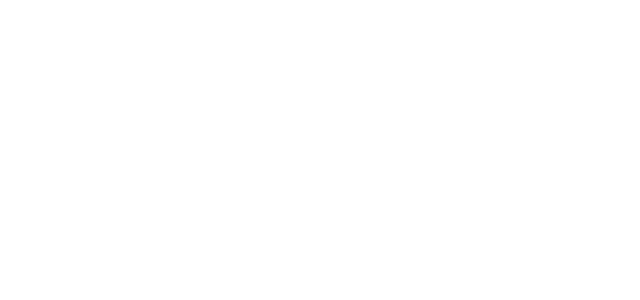
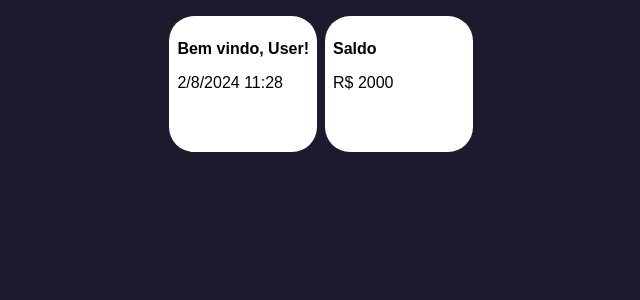
Before and after one commit to alanrochagomes/dio-bank-frontend, a React (Create React App) app: page /conta/1 in a window 1280 px wide. Before the commit this address had no page. Shown: the top 300 px of the page, without its empty margins (319-959 px from the left). Built offline with nearby package versions, Linux system fonts and the light colour scheme.

Commit message:
implementando id para rota

```diff
--- a/src/App.tsx
+++ b/src/App.tsx
@@ -4,6 +4,7 @@
 import Login from "./pages/Login/Login";
 import HomePage from "./pages/Home/Home";
 import Conta from "./pages/Conta/Conta";
+import ContaInfo from "./pages/ContaInfo";
 
 function App() {
   return (
@@ -11,7 +12,9 @@
       <Routes>
         <Route path="/" element={<HomePage />} />
         <Route path="/login" element={<Login />} />
-        <Route path="/conta" element={<Conta />} />
+        {/* <Route path="/conta" element={<Conta />} /> */}
+        <Route path="/conta/:id" element={<Conta />} />
+        <Route path="/infoconta" element={<ContaInfo />} />
       </Routes>
     </Router>
   );
--- a/src/api.ts
+++ b/src/api.ts
@@ -1,7 +1,9 @@
 const conta = {
   email: 'user@dio.bank',
   password: '12345',
-  name: 'User'
+  name: 'User',
+  balance: 2000.00,
+  id: '1'
 }
 
 export const api = new Promise((resolve) => {
--- /dev/null
+++ b/src/components/CardInfo.tsx
@@ -0,0 +1,25 @@
+import { Box, Text } from "@chakra-ui/react";
+
+interface ICardInfo {
+  mainContent: string;
+  content: string;
+}
+
+const CardInfo = ({ mainContent, content }: ICardInfo) => {
+  return (
+    <Box
+      backgroundColor="white"
+      minHeight="120px"
+      padding={8}
+      borderRadius="25px"
+    >
+      <Text fontSize="2xl" fontWeight="bold">
+        {mainContent}
+      </Text>
+      <Text fontSize="xl"></Text>
+      {content}
+    </Box>
+  );
+};
+
+export default CardInfo;
--- /dev/null
+++ b/src/pages/Conta/Conta.css
@@ -0,0 +1,3 @@
+body {
+  background-color: #1e192c;
+}
--- a/src/pages/Conta/Conta.tsx
+++ b/src/pages/Conta/Conta.tsx
@@ -1,5 +1,61 @@
+import { Center, SimpleGrid, Spinner } from "@chakra-ui/react";
+import { useParams, useNavigate } from "react-router-dom";
+import "../Conta/Conta.css";
+import CardInfo from "../../components/CardInfo";
+import { useEffect, useState } from "react";
+import { api } from "../../api";
+
+interface UserData {
+  email: string;
+  password: string;
+  name: string;
+  balance: number;
+  id: string;
+}
+
 const Conta = () => {
-  return <h1>Conta</h1>;
+  const [userData, setUserData] = useState<null | UserData>();
+
+  useEffect(() => {
+    const getData = async () => {
+      const data: any | UserData = await api;
+      setUserData(data);
+    };
+
+    getData();
+  }, []);
+
+  const actualData = new Date();
+
+  const { id } = useParams();
+  const navigate = useNavigate();
+
+  if (userData && id !== userData.id) {
+    navigate("/");
+  }
+
+  return (
+    <Center>
+      <SimpleGrid columns={2} spacing={8} paddingTop={16}>
+        {userData === undefined || userData === null ? (
+          <Center>
+            <Spinner size="2xl" color="white" />
+          </Center>
+        ) : (
+          <>
+            <CardInfo
+              mainContent={`Bem vindo, ${userData?.name}!`}
+              content={`${actualData.getDay()}/${actualData.getMonth()}/${actualData.getFullYear()} ${actualData.getHours()}:${actualData.getMinutes()}`}
+            />
+            <CardInfo
+              mainContent="Saldo"
+              content={`R$ ${userData.balance}`}
+            ></CardInfo>
+          </>
+        )}
+      </SimpleGrid>
+    </Center>
+  );
 };
 
 export default Conta;
--- /dev/null
+++ b/src/pages/ContaInfo.tsx
@@ -0,0 +1,18 @@
+import { Link, Text } from "@chakra-ui/react";
+
+const ContaInfo = () => {
+  return (
+    <>
+      <Text fontSize="3xl" color="white">
+        Informações da Conta
+      </Text>
+      <Link href="/conta/1">
+        <Text fontSize="3xl" color="white">
+          Conta
+        </Text>
+      </Link>
+    </>
+  );
+};
+
+export default ContaInfo;
--- a/src/pages/Login/Login.tsx
+++ b/src/pages/Login/Login.tsx
@@ -9,30 +9,12 @@
 } from "@chakra-ui/react";
 import { login } from "../../services/login";
 import "./Login.css";
-import { useState, useEffect } from "react";
-import { api } from "../../api";
+import { useState } from "react";
+
 import { Layout } from "../../components/Layout";
-
-interface UserData {
-  email: string;
-  password: string;
-  name: string;
-}
 
 const Login = () => {
   const [email, setEmail] = useState<string>("");
-  const [userData, setUserData] = useState<null | UserData>();
-
-  useEffect(() => {
-    const getData = async () => {
-      const data: any | UserData = await api;
-      setUserData(data);
-    };
-
-    getData();
-  }, []);
-
-  console.log(userData);
 
   return (
     <ChakraProvider>
```
